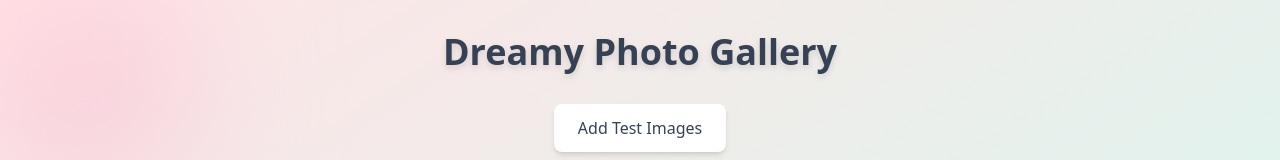
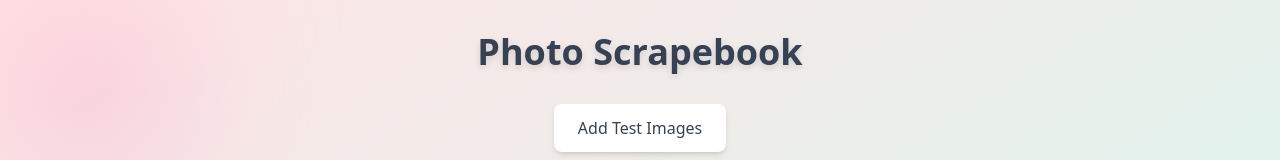
Before and after one commit to bxbx1205/IOT2, a React (Vite) app: page / in a window 1280 px wide. Shown: the top 160 px of the page. Built offline with nearby package versions, Linux system fonts and the light colour scheme; no server answers.

Commit message:
Update App.jsx

```diff
--- a/src/App.jsx
+++ b/src/App.jsx
@@ -91,7 +91,7 @@ function App() {
                     initial={{ opacity: 0, y: -20 }}
                     animate={{ opacity: 1, y: 0, transition: { duration: 0.6, ease: "easeOut" } }}
                 >
-                    Dreamy Photo Gallery
+                    Photo Scrapebook
                 </motion.h1>
 
                 {/* Test upload button */}
```
